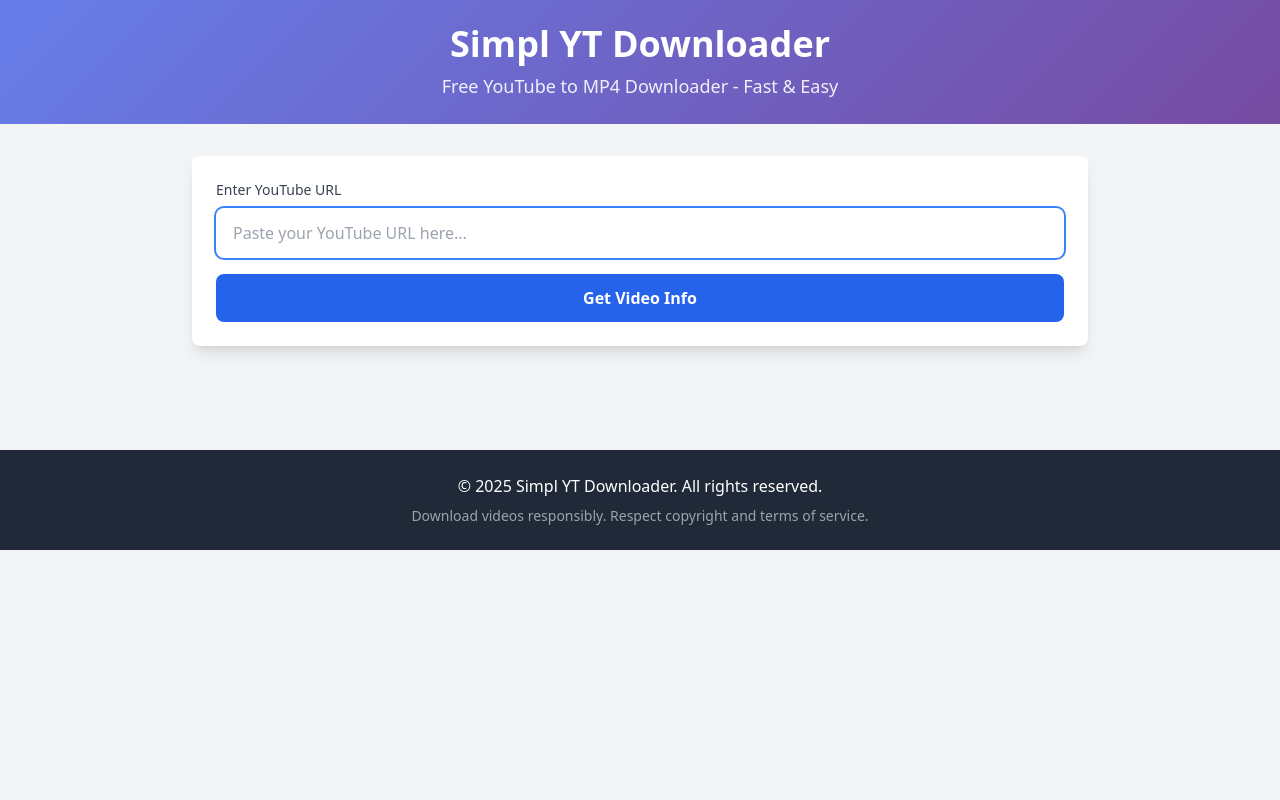
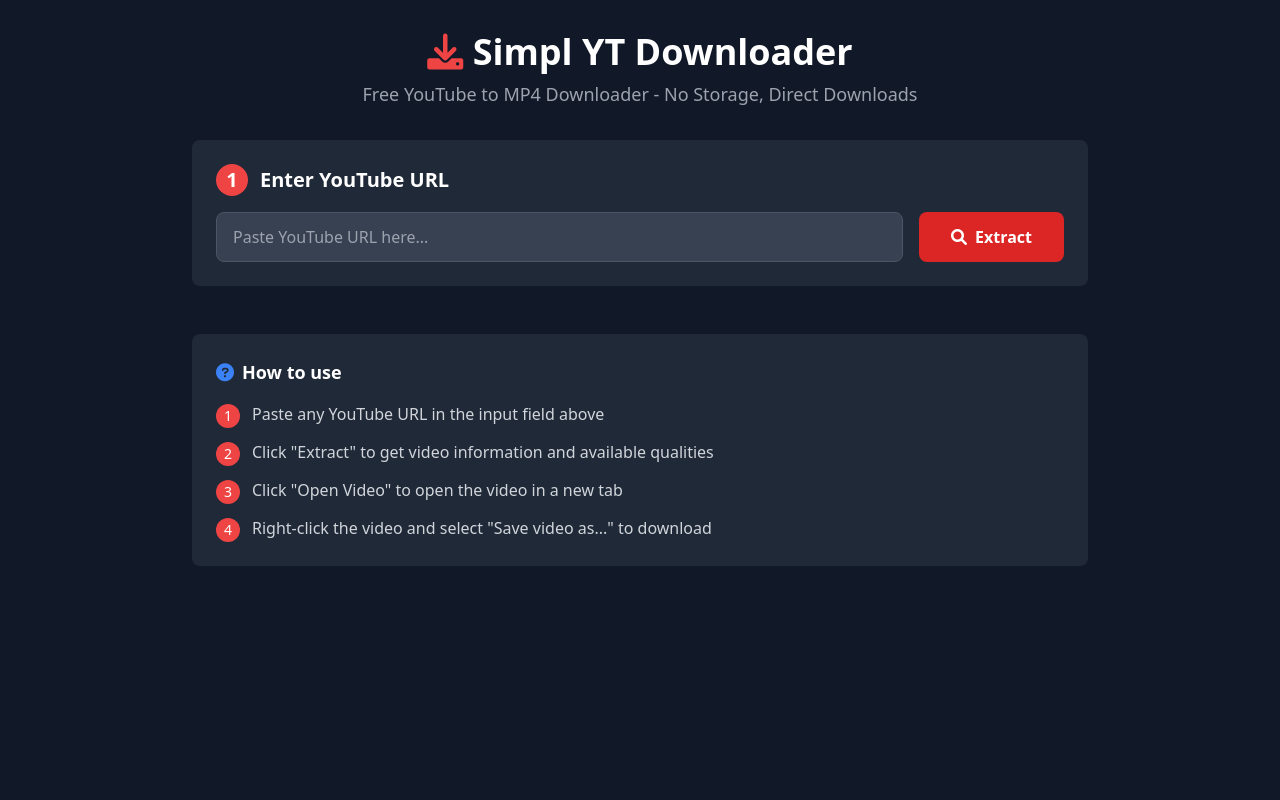
Before and after one commit to Solussapientia/simpl-yt-downloader, a Python web app: template templates/index.html in a window 1280 px wide. Run offline with Jinja, Linux system fonts and the light colour scheme; the template is opened without the code that fills it, so the values that code supplies are empty; some libraries are stand-ins or nearby versions.

Commit message:
Complete fresh system rewrite - Y2mate-style YouTube downloader
- Rebuilt app.py from scratch with clean, simple Flask backend
- Extract video info endpoint (/extract) with MP4-only format filtering
- Direct download URLs that redirect to YouTube servers (/download)
- Zero server storage - no Railway costs
- Fresh, modern frontend with two-step process like Y2mate
- Clean video cards with thumbnails and quality options
- Open-in-new-tab approach for reliable downloads
- Proper error handling and logging
- Runs on port 5001 to avoid macOS AirPlay conflicts

```diff
--- a/templates/index.html
+++ b/templates/index.html
@@ -5,189 +5,153 @@
     <meta name="viewport" content="width=device-width, initial-scale=1.0">
     <title>Simpl YT Downloader - Free YouTube to MP4 Downloader</title>
     <meta name="description" content="Download YouTube videos for free in MP4 format. Fast, secure, and easy to use.">
-
-    <!-- Favicon -->
+    <script src="https://cdn.tailwindcss.com"></script>
     <link rel="icon" type="image/svg+xml" href="/static/images/favicon.svg">
-    <link rel="icon" type="image/png" sizes="32x32" href="/static/images/favicon-32x32.png">
-    <link rel="icon" type="image/png" sizes="16x16" href="/static/images/favicon-16x16.png">
-    <link rel="apple-touch-icon" href="/static/images/apple-touch-icon.png">
-
-    <!-- Tailwind CSS -->
-    <script src="https://cdn.tailwindcss.com"></script>
-
-    <style>
-        .gradient-bg {
-            background: linear-gradient(135deg, #667eea 0%, #764ba2 100%);
-        }
-
-        .error-message {
-            animation: shake 0.5s ease-in-out;
-        }
-
-        @keyframes shake {
-            0%, 100% { transform: translateX(0); }
-            25% { transform: translateX(-5px); }
-            75% { transform: translateX(5px); }
-        }
-
-        .format-item:hover {
-            transform: translateY(-2px);
-            box-shadow: 0 4px 12px rgba(0, 0, 0, 0.15);
-        }
-
-        .spinner {
-            border: 2px solid #f3f3f3;
-            border-top: 2px solid #3498db;
-            border-radius: 50%;
-            width: 20px;
-            height: 20px;
-            animation: spin 1s linear infinite;
-        }
-
-        @keyframes spin {
-            0% { transform: rotate(0deg); }
-            100% { transform: rotate(360deg); }
-        }
-    </style>
+    <link rel="stylesheet" href="https://cdnjs.cloudflare.com/ajax/libs/font-awesome/6.0.0/css/all.min.css">
 </head>
-<body class="bg-gray-100 min-h-screen">
+<body class="bg-gray-900 text-white min-h-screen">
+    <div class="container mx-auto px-4 py-8">
+        <div class="max-w-4xl mx-auto">
             <!-- Header -->
-    <header class="gradient-bg text-white py-6">
-        <div class="container mx-auto px-4">
-            <h1 class="text-4xl font-bold text-center">
+            <div class="text-center mb-8">
+                <h1 class="text-4xl font-bold mb-2">
+                    <i class="fas fa-download text-red-500"></i>
                     Simpl YT Downloader
                 </h1>
-            <p class="text-center text-lg mt-2 opacity-90">
-                Free YouTube to MP4 Downloader - Fast & Easy
+                <p class="text-gray-400 text-lg">
+                    Free YouTube to MP4 Downloader - No Storage, Direct Downloads
                 </p>
             </div>
-    </header>
 
-    <!-- Main Content -->
-    <main class="container mx-auto px-4 py-8">
-            <!-- URL Input Section -->
-        <div class="max-w-4xl mx-auto">
-            <div class="bg-white rounded-lg shadow-lg p-6 mb-6">
-                <div class="mb-4">
-                    <label for="url-input" class="block text-sm font-medium text-gray-700 mb-2">
+            <!-- Step 1: URL Input -->
+            <div class="bg-gray-800 rounded-lg p-6 mb-6">
+                <h2 class="text-xl font-semibold mb-4 flex items-center">
+                    <span class="bg-red-500 text-white rounded-full w-8 h-8 flex items-center justify-center mr-3">1</span>
                     Enter YouTube URL
-                    </label>
+                </h2>
+
+                <div class="flex gap-4">
                     <input
                         type="text"
                         id="url-input"
-                        placeholder="Paste your YouTube URL here..."
-                        class="w-full px-4 py-3 border border-gray-300 rounded-lg focus:outline-none focus:ring-2 focus:ring-blue-500 focus:border-transparent"
+                        placeholder="Paste YouTube URL here..."
+                        class="flex-1 px-4 py-3 bg-gray-700 border border-gray-600 rounded-lg text-white focus:outline-none focus:ring-2 focus:ring-red-500 placeholder-gray-400"
                     >
+                    <button
+                        id="extract-btn"
+                        class="bg-red-600 hover:bg-red-700 text-white px-8 py-3 rounded-lg font-semibold transition-colors flex items-center gap-2"
+                    >
+                        <i class="fas fa-search"></i>
+                        Extract
+                    </button>
+                </div>
             </div>
 
-                <button
-                    id="extract-btn"
-                    class="w-full bg-blue-600 hover:bg-blue-700 text-white font-semibold py-3 px-6 rounded-lg transition-colors duration-200 flex items-center justify-center"
-                >
-                    <span id="extract-text">Get Video Info</span>
-                    <div id="extract-spinner" class="spinner ml-2 hidden"></div>
-                </button>
+            <!-- Loading State -->
+            <div id="loading" class="text-center py-8 hidden">
+                <div class="inline-block animate-spin rounded-full h-8 w-8 border-b-2 border-red-500 mb-4"></div>
+                <p class="text-gray-400">Extracting video information...</p>
             </div>
 
             <!-- Error Message -->
-            <div id="error-message" class="bg-red-100 border border-red-400 text-red-700 px-4 py-3 rounded-lg mb-4 hidden error-message">
+            <div id="error-message" class="bg-red-600 text-white p-4 rounded-lg mb-6 hidden">
                 <div class="flex items-center">
-                    <svg class="w-5 h-5 mr-2" fill="currentColor" viewBox="0 0 20 20">
-                        <path fill-rule="evenodd" d="M18 10a8 8 0 11-16 0 8 8 0 0116 0zm-7 4a1 1 0 11-2 0 1 1 0 012 0zm-1-9a1 1 0 00-1 1v4a1 1 0 102 0V6a1 1 0 00-1-1z" clip-rule="evenodd"></path>
-                        </svg>
+                    <i class="fas fa-exclamation-triangle mr-2"></i>
                     <span id="error-text"></span>
                 </div>
             </div>
 
-            <!-- Video Info Section -->
-            <div id="video-info" class="bg-white rounded-lg shadow-lg p-6 mb-6 hidden">
-                <div class="flex flex-col md:flex-row gap-6">
+            <!-- Step 2: Video Information & Download Options -->
+            <div id="video-info" class="bg-gray-800 rounded-lg p-6 hidden">
+                <h2 class="text-xl font-semibold mb-4 flex items-center">
+                    <span class="bg-red-500 text-white rounded-full w-8 h-8 flex items-center justify-center mr-3">2</span>
+                    Choose Quality & Download
+                </h2>
+
                 <!-- Video Details -->
+                <div class="flex gap-4 mb-6 p-4 bg-gray-700 rounded-lg">
+                    <img id="video-thumbnail" class="w-24 h-18 object-cover rounded-lg" alt="Video thumbnail">
                     <div class="flex-1">
-                        <h2 id="video-title" class="text-xl font-bold text-gray-800 mb-2"></h2>
-                        <div class="text-gray-600 space-y-1">
-                            <p><span class="font-medium">Channel:</span> <span id="video-uploader"></span></p>
-                            <p><span class="font-medium">Duration:</span> <span id="video-duration"></span></p>
-                            <p><span class="font-medium">Views:</span> <span id="video-views"></span></p>
-                </div>
-                    </div>
-
-                    <!-- Thumbnail -->
-                    <div class="flex-shrink-0">
-                        <img id="video-thumbnail" class="w-full md:w-48 h-auto rounded-lg shadow-md" alt="Video thumbnail">
+                        <h3 id="video-title" class="text-lg font-semibold mb-2"></h3>
+                        <div class="text-sm text-gray-400 space-y-1">
+                            <p><i class="fas fa-user mr-2"></i><span id="video-uploader"></span></p>
+                            <p><i class="fas fa-clock mr-2"></i><span id="video-duration"></span></p>
+                            <p><i class="fas fa-eye mr-2"></i><span id="video-views"></span></p>
                         </div>
                     </div>
                 </div>
 
                 <!-- Download Options -->
-            <div id="download-options" class="bg-white rounded-lg shadow-lg p-6 hidden">
-                <h3 class="text-xl font-bold text-gray-800 mb-4">MP4 Download Options</h3>
-                <p class="text-gray-600 mb-4 text-sm">Click any option below to open the video in a new tab, then right-click to download.</p>
+                <div class="space-y-3">
+                    <div class="text-sm text-gray-400 mb-3">
+                        <i class="fas fa-info-circle mr-2"></i>
+                        Click any option below to open the video in a new tab, then right-click to download
+                    </div>
+                    <div id="download-options"></div>
+                </div>
+            </div>
 
-                <div id="format-list" class="space-y-3">
-                    <!-- Format options will be populated here -->
+            <!-- Instructions -->
+            <div class="mt-12 bg-gray-800 rounded-lg p-6">
+                <h3 class="text-lg font-semibold mb-4 flex items-center">
+                    <i class="fas fa-question-circle text-blue-500 mr-2"></i>
+                    How to use
+                </h3>
+                <div class="space-y-3 text-gray-300">
+                    <div class="flex items-start gap-3">
+                        <span class="bg-red-500 text-white rounded-full w-6 h-6 flex items-center justify-center text-sm mt-0.5">1</span>
+                        <p>Paste any YouTube URL in the input field above</p>
+                    </div>
+                    <div class="flex items-start gap-3">
+                        <span class="bg-red-500 text-white rounded-full w-6 h-6 flex items-center justify-center text-sm mt-0.5">2</span>
+                        <p>Click "Extract" to get video information and available qualities</p>
+                    </div>
+                    <div class="flex items-start gap-3">
+                        <span class="bg-red-500 text-white rounded-full w-6 h-6 flex items-center justify-center text-sm mt-0.5">3</span>
+                        <p>Click "Open Video" to open the video in a new tab</p>
+                    </div>
+                    <div class="flex items-start gap-3">
+                        <span class="bg-red-500 text-white rounded-full w-6 h-6 flex items-center justify-center text-sm mt-0.5">4</span>
+                        <p>Right-click the video and select "Save video as..." to download</p>
                     </div>
                 </div>
             </div>
-    </main>
-
-    <!-- Footer -->
-    <footer class="bg-gray-800 text-white py-6 mt-12">
-        <div class="container mx-auto px-4 text-center">
-            <p>&copy; 2025 Simpl YT Downloader. All rights reserved.</p>
-            <p class="text-gray-400 text-sm mt-2">
-                Download videos responsibly. Respect copyright and terms of service.
-            </p>
         </div>
-    </footer>
+    </div>
 
     <script>
-        // Global variables
-        let currentVideoInfo = null;
-
-        // DOM Elements
         const urlInput = document.getElementById('url-input');
         const extractBtn = document.getElementById('extract-btn');
-        const extractText = document.getElementById('extract-text');
-        const extractSpinner = document.getElementById('extract-spinner');
+        const loading = document.getElementById('loading');
         const errorMessage = document.getElementById('error-message');
         const errorText = document.getElementById('error-text');
         const videoInfo = document.getElementById('video-info');
-        const downloadOptions = document.getElementById('download-options');
-        const formatList = document.getElementById('format-list');
-
-        // Elements for video info
+        const videoThumbnail = document.getElementById('video-thumbnail');
         const videoTitle = document.getElementById('video-title');
         const videoUploader = document.getElementById('video-uploader');
         const videoDuration = document.getElementById('video-duration');
         const videoViews = document.getElementById('video-views');
-        const videoThumbnail = document.getElementById('video-thumbnail');
+        const downloadOptions = document.getElementById('download-options');
 
-        // Utility functions
         function showError(message) {
             errorText.textContent = message;
             errorMessage.classList.remove('hidden');
-            setTimeout(() => {
-                errorMessage.classList.add('hidden');
-            }, 5000);
+            videoInfo.classList.add('hidden');
+            loading.classList.add('hidden');
         }
 
         function hideError() {
             errorMessage.classList.add('hidden');
         }
 
-        function setLoading(isLoading) {
-            if (isLoading) {
-                extractText.textContent = 'Extracting...';
-                extractSpinner.classList.remove('hidden');
-                extractBtn.disabled = true;
-                extractBtn.classList.add('opacity-50', 'cursor-not-allowed');
-            } else {
-                extractText.textContent = 'Get Video Info';
-                extractSpinner.classList.add('hidden');
-                extractBtn.disabled = false;
-                extractBtn.classList.remove('opacity-50', 'cursor-not-allowed');
+        function showLoading() {
+            loading.classList.remove('hidden');
+            hideError();
+            videoInfo.classList.add('hidden');
         }
+
+        function hideLoading() {
+            loading.classList.add('hidden');
         }
 
         function formatDuration(seconds) {
@@ -204,36 +168,72 @@
         }
 
         function formatViews(views) {
-            if (!views) return '0';
+            if (!views) return 'Unknown';
             if (views >= 1000000) {
-                return (views / 1000000).toFixed(1) + 'M';
+                return (views / 1000000).toFixed(1) + 'M views';
             } else if (views >= 1000) {
-                return (views / 1000).toFixed(1) + 'K';
+                return (views / 1000).toFixed(1) + 'K views';
+            } else {
+                return views + ' views';
             }
-            return views.toString();
         }
 
-        function isValidYouTubeUrl(url) {
-            const regex = /^(https?:\/\/)?(www\.)?(youtube|youtu|youtube-nocookie)\.(com|be)\/(watch\?v=|embed\/|v\/|.+\?v=)?([^&=%\?]{11})/;
-            return regex.test(url);
+        function displayVideoInfo(video) {
+            videoThumbnail.src = video.thumbnail;
+            videoTitle.textContent = video.title;
+            videoUploader.textContent = video.uploader;
+            videoDuration.textContent = formatDuration(video.duration);
+            videoViews.textContent = formatViews(video.view_count);
+
+            // Create download options
+            downloadOptions.innerHTML = '';
+
+            if (video.formats.length === 0) {
+                downloadOptions.innerHTML = '<p class="text-gray-400">No MP4 formats available for this video</p>';
+            } else {
+                video.formats.forEach(format => {
+                    const option = document.createElement('div');
+                    option.className = 'flex items-center justify-between p-4 bg-gray-700 rounded-lg hover:bg-gray-600 transition-colors';
+
+                    option.innerHTML = `
+                        <div class="flex items-center gap-3">
+                            <i class="fas fa-play-circle text-red-500 text-xl"></i>
+                            <div>
+                                <p class="font-semibold">${format.quality} MP4</p>
+                                <p class="text-sm text-gray-400">${format.size}</p>
+                            </div>
+                        </div>
+                        <button
+                            class="bg-red-600 hover:bg-red-700 text-white px-4 py-2 rounded-lg font-semibold transition-colors flex items-center gap-2"
+                            onclick="openVideo('${video.id}', '${format.format_id}')"
+                        >
+                            <i class="fas fa-external-link-alt"></i>
+                            Open Video
+                        </button>
+                    `;
+
+                    downloadOptions.appendChild(option);
+                });
             }
 
-        // Extract video information
-        async function extractVideoInfo() {
+            videoInfo.classList.remove('hidden');
+        }
+
+        function openVideo(videoId, formatId) {
+            const downloadUrl = `/download/${videoId}/${formatId}`;
+            window.open(downloadUrl, '_blank');
+        }
+
+        async function extractVideo() {
             const url = urlInput.value.trim();
-
             if (!url) {
                 showError('Please enter a YouTube URL');
                 return;
             }
 
-            if (!isValidYouTubeUrl(url)) {
-                showError('Please enter a valid YouTube URL');
-                return;
-            }
-
-            setLoading(true);
-            hideError();
+            showLoading();
+            extractBtn.disabled = true;
+            extractBtn.innerHTML = '<i class="fas fa-spinner fa-spin"></i> Extracting...';
 
             try {
                 const response = await fetch('/extract', {
@@ -244,159 +244,36 @@
                     body: JSON.stringify({ url: url })
                 });
 
-                const data = await response.json();
+                const result = await response.json();
 
-                if (!response.ok) {
-                    throw new Error(data.error || 'Failed to extract video info');
+                if (result.success) {
+                    displayVideoInfo(result.video);
+                } else {
+                    showError(result.error || 'Failed to extract video information');
                 }
-
-                currentVideoInfo = data.video;
-                displayVideoInfo(currentVideoInfo);
-                displayDownloadOptions(currentVideoInfo);
-
             } catch (error) {
-                showError(error.message || 'Failed to extract video information');
+                showError('Network error. Please try again.');
             } finally {
-                setLoading(false);
+                hideLoading();
+                extractBtn.disabled = false;
+                extractBtn.innerHTML = '<i class="fas fa-search"></i> Extract';
             }
         }
 
-        // Display video information
-        function displayVideoInfo(video) {
-            videoTitle.textContent = video.title;
-            videoUploader.textContent = video.uploader;
-            videoDuration.textContent = formatDuration(video.duration);
-            videoViews.textContent = formatViews(video.view_count);
-            videoThumbnail.src = video.thumbnail;
-            videoThumbnail.alt = video.title;
-
-            videoInfo.classList.remove('hidden');
-        }
-
-        // Display download options
-        function displayDownloadOptions(video) {
-            formatList.innerHTML = '';
-
-            if (!video.formats || video.formats.length === 0) {
-                formatList.innerHTML = '<p class="text-gray-500">No download formats available</p>';
-                downloadOptions.classList.remove('hidden');
-                return;
-            }
-
-            video.formats.forEach(format => {
-                const formatItem = document.createElement('div');
-                formatItem.className = 'format-item flex items-center justify-between p-4 border border-gray-200 rounded-lg transition-all duration-200 hover:bg-gray-50';
-
-                formatItem.innerHTML = `
-                    <div class="flex items-center">
-                        <div class="w-10 h-10 bg-blue-100 rounded-full flex items-center justify-center mr-3">
-                            <svg class="w-5 h-5 text-blue-600" fill="currentColor" viewBox="0 0 20 20">
-                                <path fill-rule="evenodd" d="M3 17a1 1 0 011-1h12a1 1 0 110 2H4a1 1 0 01-1-1zm3.293-7.707a1 1 0 011.414 0L9 10.586V3a1 1 0 112 0v7.586l1.293-1.293a1 1 0 111.414 1.414l-3 3a1 1 0 01-1.414 0l-3-3a1 1 0 010-1.414z" clip-rule="evenodd"></path>
-                            </svg>
-                </div>
-                        <div>
-                            <div class="font-medium text-gray-800">${format.display_name}</div>
-                            <div class="text-sm text-gray-500">MP4 • High Quality</div>
-                </div>
-                </div>
-                    <button onclick="downloadFormat('${video.id}', '${format.format_id}')"
-                            class="bg-green-600 hover:bg-green-700 text-white font-medium py-2 px-4 rounded-lg transition-colors duration-200 flex items-center gap-2">
-                        <svg class="w-4 h-4" fill="currentColor" viewBox="0 0 20 20">
-                            <path d="M11 3a1 1 0 100 2h2.586l-6.293 6.293a1 1 0 101.414 1.414L15 6.414V9a1 1 0 102 0V4a1 1 0 00-1-1h-5z"></path>
-                            <path d="M5 5a2 2 0 00-2 2v8a2 2 0 002 2h8a2 2 0 002-2v-1a1 1 0 10-2 0v1H5V7h1a1 1 0 000-2H5z"></path>
-                        </svg>
-                        Open Video
-                    </button>
-                `;
-
-                formatList.appendChild(formatItem);
-            });
-
-            downloadOptions.classList.remove('hidden');
-        }
-
-        // Download format
-        function downloadFormat(videoId, formatId) {
-            try {
-                // Show download feedback
-                const downloadBtn = event.target;
-                const originalHTML = downloadBtn.innerHTML;
-                downloadBtn.innerHTML = `
-                    <svg class="w-4 h-4 animate-spin" fill="none" viewBox="0 0 24 24">
-                        <circle class="opacity-25" cx="12" cy="12" r="10" stroke="currentColor" stroke-width="4"></circle>
-                        <path class="opacity-75" fill="currentColor" d="M4 12a8 8 0 018-8V0C5.373 0 0 5.373 0 12h4zm2 5.291A7.962 7.962 0 014 12H0c0 3.042 1.135 5.824 3 7.938l3-2.647z"></path>
-                    </svg>
-                    Opening...
-                `;
-                downloadBtn.disabled = true;
-                downloadBtn.classList.add('opacity-50', 'cursor-not-allowed');
-
-                // Create download URL
-                const downloadUrl = `/download/${videoId}/${formatId}`;
-
-                // Open in new tab - this will show the video for download
-                window.open(downloadUrl, '_blank');
-
-                // Restore button and show message
-                setTimeout(() => {
-                    downloadBtn.innerHTML = originalHTML;
-                    downloadBtn.disabled = false;
-                    downloadBtn.classList.remove('opacity-50', 'cursor-not-allowed');
-
-                    showSuccess('Video opened in new tab! Right-click on the video to save/download it.');
-                }, 1000);
-
-            } catch (error) {
-                console.error('Download error:', error);
-                showError('Download failed. Please try again.');
-
-                // Restore button state
-                const downloadBtn = event.target;
-                downloadBtn.innerHTML = `
-                    <svg class="w-4 h-4" fill="currentColor" viewBox="0 0 20 20">
-                        <path d="M11 3a1 1 0 100 2h2.586l-6.293 6.293a1 1 0 101.414 1.414L15 6.414V9a1 1 0 102 0V4a1 1 0 00-1-1h-5z"></path>
-                        <path d="M5 5a2 2 0 00-2 2v8a2 2 0 002 2h8a2 2 0 002-2v-1a1 1 0 10-2 0v1H5V7h1a1 1 0 000-2H5z"></path>
-                    </svg>
-                    Open Video
-                `;
-                downloadBtn.disabled = false;
-                downloadBtn.classList.remove('opacity-50', 'cursor-not-allowed');
-            }
-        }
-
-        function showSuccess(message) {
-            const successDiv = document.createElement('div');
-            successDiv.className = 'bg-green-100 border border-green-400 text-green-700 px-4 py-3 rounded-lg mb-4';
-            successDiv.innerHTML = `
-                <div class="flex items-center">
-                    <svg class="w-5 h-5 mr-2" fill="currentColor" viewBox="0 0 20 20">
-                        <path fill-rule="evenodd" d="M16.707 5.293a1 1 0 010 1.414l-8 8a1 1 0 01-1.414 0l-4-4a1 1 0 011.414-1.414L8 12.586l7.293-7.293a1 1 0 011.414 0z" clip-rule="evenodd"></path>
-                    </svg>
-                    <span>${message}</span>
-            </div>
-            `;
-
-            const main = document.querySelector('main');
-            main.insertBefore(successDiv, main.firstChild);
-
-            setTimeout(() => {
-                successDiv.remove();
-            }, 5000);
-        }
-
         // Event listeners
-        extractBtn.addEventListener('click', extractVideoInfo);
-
+        extractBtn.addEventListener('click', extractVideo);
         urlInput.addEventListener('keypress', (e) => {
             if (e.key === 'Enter') {
-                extractVideoInfo();
+                extractVideo();
             }
         });
 
-        // Focus on URL input when page loads
-        window.addEventListener('load', () => {
-            urlInput.focus();
+        // Clear previous results when URL changes
+        urlInput.addEventListener('input', () => {
+            hideError();
+            videoInfo.classList.add('hidden');
         });
     </script>
 </body>
 </html>
+</html>
```
Also changed, not shown: app.py (+69 -121 lines). Lines whose indentation alone changed are shown as unchanged.
